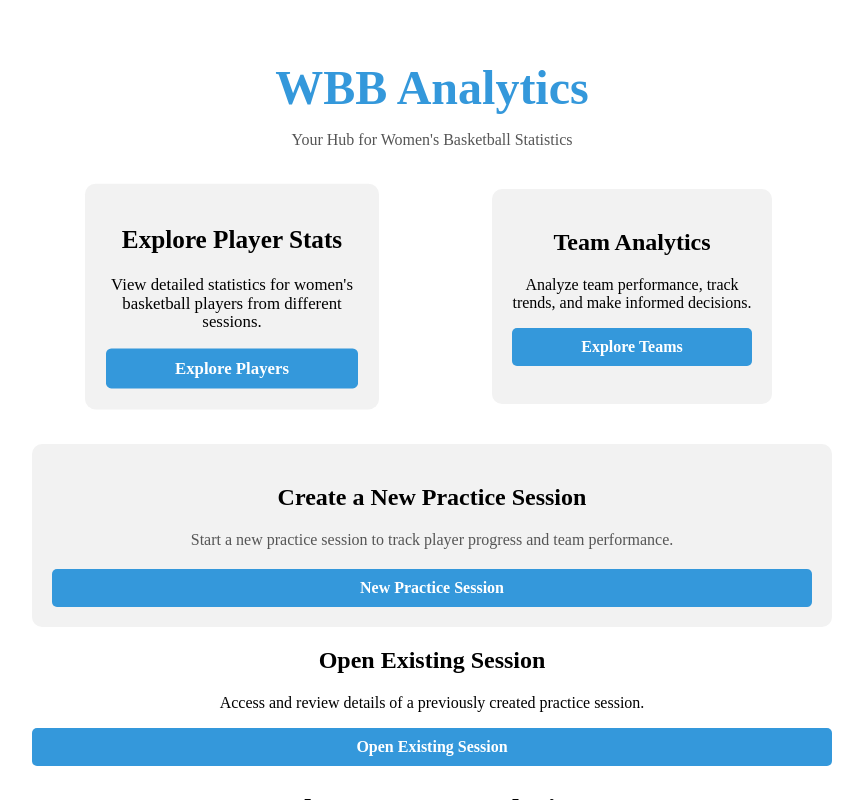
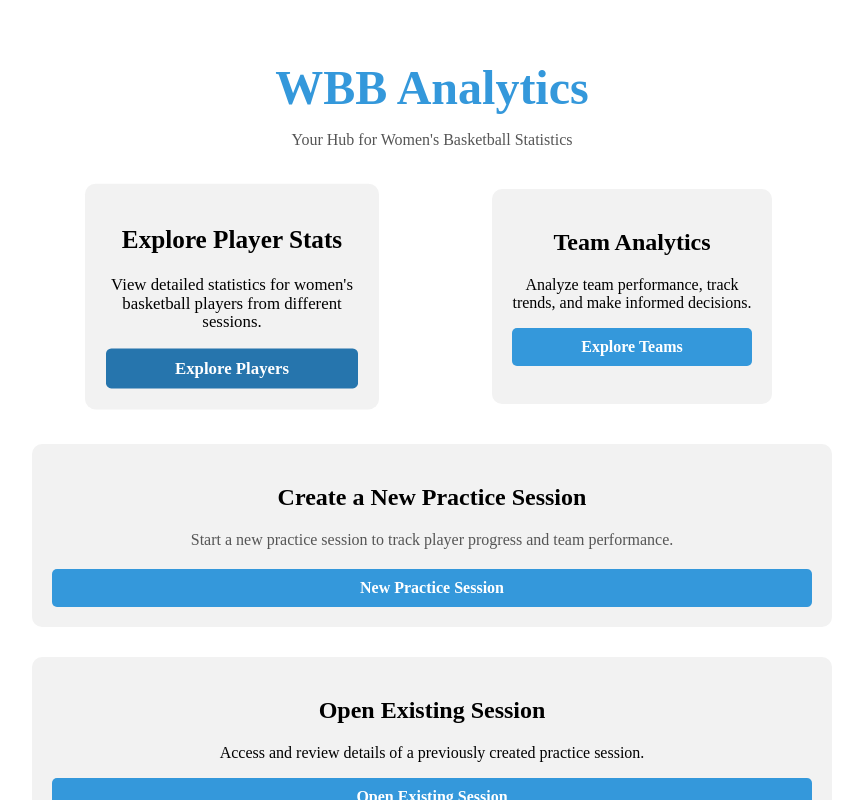
Before and after one commit to tntechcsc/wbb-analytics, a React (Create React App) app in the folder wbb-analytics/: page / in a window 1280 px wide. In both pictures the pointer is over the link "Explore Players". Shown: the top 800 px of the page, without its empty margins (208-1071 px from the left). Built offline with nearby package versions, Linux system fonts and the light colour scheme.

Commit message:
Fixed open session styling

```diff
--- a/wbb-analytics/src/pages/Home/HomePage.css
+++ b/wbb-analytics/src/pages/Home/HomePage.css
@@ -56,6 +56,10 @@
     font-weight: bold;
   }
 
+  .explore-link:hover {
+    background-color: #2675ad;
+  }
+
   .about {
     margin-bottom: 30px;
   }
@@ -69,7 +73,7 @@
     color: #888;
   }
 
-  .new-session {
+  .new-session, .open-session {
     margin-top: 30px;
     padding: 20px;
     background-color: #f2f2f2;
@@ -77,7 +81,7 @@
     transition: transform 0.3s ease-in-out;
   }
 
-  .new-session:hover {
+  .new-session:hover, .open-session:hover {
     transform: scale(1.05);
   }
 
@@ -90,7 +94,7 @@
     margin-bottom: 20px;
   }
 
-  .new-session .explore-link {
+  .new-session .explore-link, .open-session .explore-link {
     display: block;
     margin-top: 15px;
     padding: 10px 20px;
@@ -101,6 +105,6 @@
     font-weight: bold;
   }
 
-  .new-session .explore-link:hover {
+  .new-session .explore-link:hover, .open-session .explore-link:hover {
     background-color: #2675ad;
   }
```
